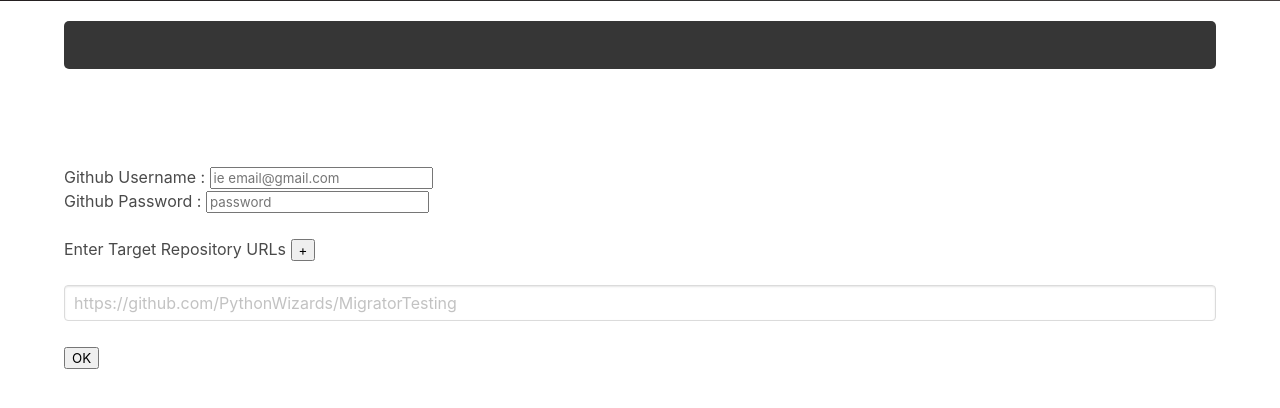
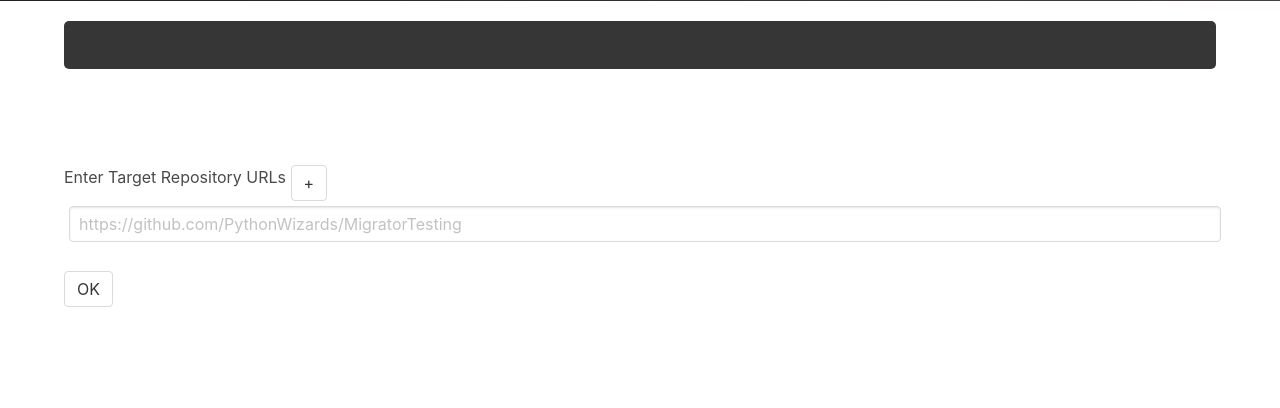
Before and after one commit to nashville-software-school/Ticket_Migrator, a Django app: template ticket_migrator/migrator_app/templates/migrator_app/migrate.html in a window 1280 px wide. Shown: the part 184-592 px from the top of the page. Run offline with Django 3.2, Linux system fonts and the light colour scheme; the template is opened without the code that fills it, so the values that code supplies are empty; some libraries are stand-ins or nearby versions.

Commit message:
:construction: made append call bottom button id. working on jquery localstorage

```diff
--- a/ticket_migrator/migrator_app/static/migrator_app/main.css
+++ b/ticket_migrator/migrator_app/static/migrator_app/main.css
@@ -22,3 +22,7 @@
     height: 128px;
     width: 128px;
 }
+
+.target_repos_inputs {
+    margin: 5px;
+}
--- a/ticket_migrator/migrator_app/static/migrator_app/migrate.js
+++ b/ticket_migrator/migrator_app/static/migrator_app/migrate.js
@@ -12,6 +12,12 @@ const addInput = () => {
 }
 
 const set_form_values = () => {
+    //check for token
+    if (localStorage.getItem("Authorization") === UserToken) {
+        //Proceed with Success
+      }
+    //if none alert "set token" return false
+
     get_target_repo_value()
     if($('#target_repos')[0].value == "[]")
     {
--- a/ticket_migrator/migrator_app/templates/migrator_app/migrate.html
+++ b/ticket_migrator/migrator_app/templates/migrator_app/migrate.html
@@ -27,29 +27,15 @@
 <form class="tile is-child is-dark" id="submit" action="../success/{{backlog.id}}" method="post" onsubmit="return set_form_values()">
     {% csrf_token %}
 
-    <input type="hidden" id="backlog" name="backlog" value="{{backlog}}">
-    <input id="credentials" type="hidden" name="credentials" value="">
-    <input id="target_repos" type="hidden" name="target_repos" value="">
-
-    <label for="username">Github Username :</label>
-    <input id="username" type="text" name="username" placeholder="ie email@gmail.com" required>
-    <br>
-    <label for="password">Github Password :</label>
-    <input id="password" type="password" name="password" placeholder="password" required>
-    <br>
-
-    <br>
     <h2>Enter Target Repository URLs
         <span>
-            <button type="button" id="add">+</button>
+            <a href="#okButton"><button class="button" type="button" id="add">+</button></a>
         </span>
     </h2>
-    <br>
     <div id="target_repos_div"></div>
     <br>
-    <input form='submit' type="submit" value="OK">
+    <input id="okButton" class="button" form='submit' type="submit" value="OK"></form>
 </form>
-
   <div id="gifModal" class="modal level">
         <div class="modal-background is-vcentered level"></div>
         <div class="modal-content">
```
Also changed, not shown: ticket_migrator/migrator_app/static/migrator_app/main.js (added).
